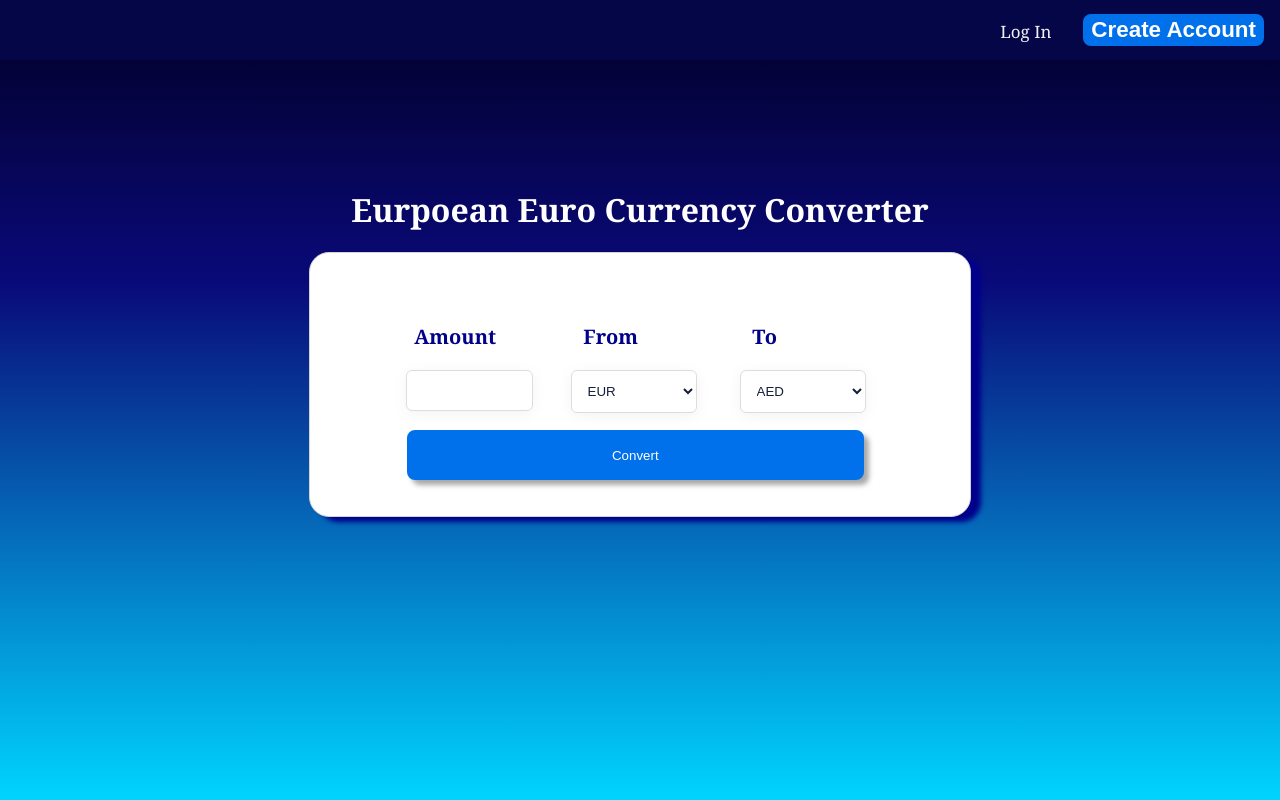
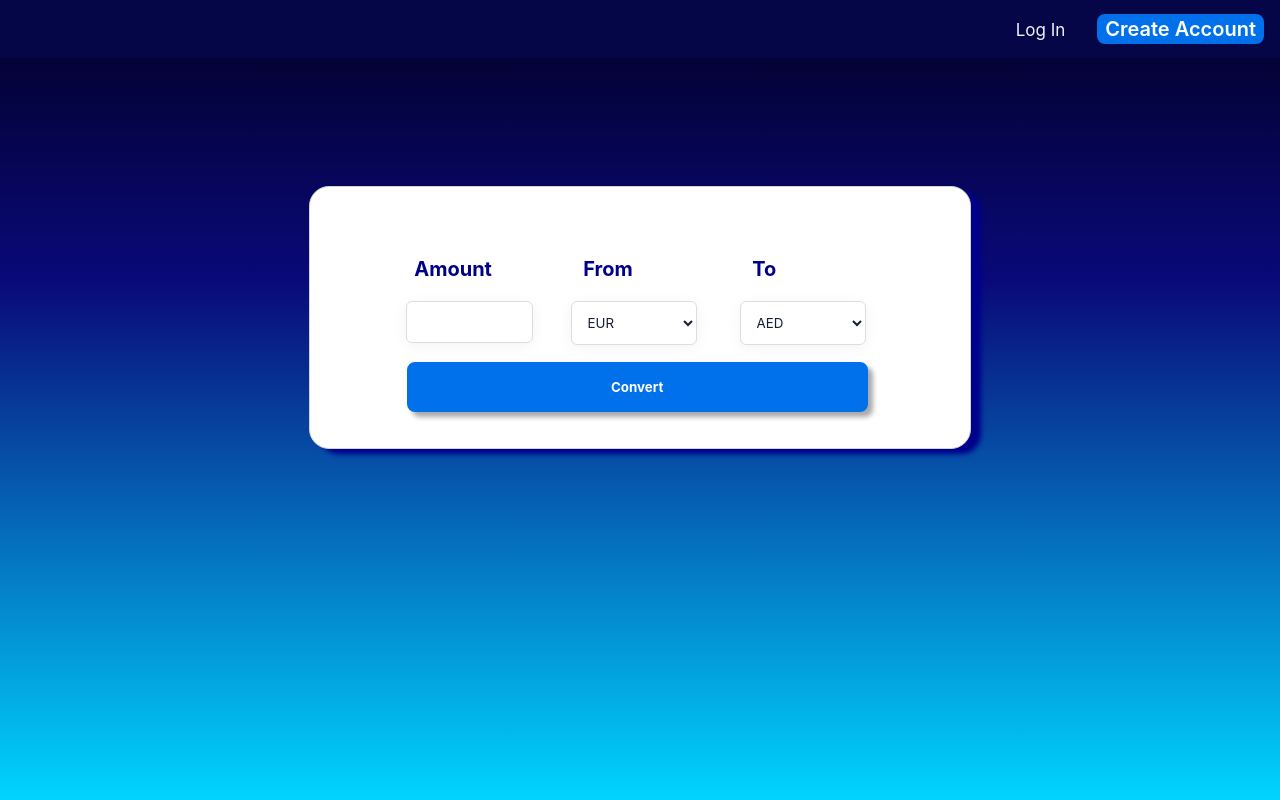
Before and after one commit to smilleeymilleey/WhisbiLandingPage, a website: page index.html in a window 1280 px wide. Drawn offline with Linux system fonts and the light colour scheme.

Commit message:
cleaned up html easier to read

```diff
--- a/css/style.css
+++ b/css/style.css
@@ -1,3 +1,8 @@
+
+*{
+  font-family: Inter, sans-serif;
+}
+
 html,
 body {
   height: 100vh;
@@ -6,7 +11,6 @@ body {
   justify-content: center;
   align-items: center;
   overflow-x: hidden;
-  font-family: Cambria, Cochin, Georgia, Times, 'Times New Roman', serif;
 }
 
 .container {
@@ -48,7 +52,6 @@ body {
 
 #date {
   color: darkgray;
-
 }
 
 .padding {
@@ -79,7 +82,6 @@ body {
 
 .custom-select {
   position: relative;
-  font-family: Arial;
   border-radius: 5px;
   box-shadow: 3px 3px 5px lightgrey;
 }
@@ -121,7 +123,7 @@ body {
 }
 
 .btn {
-  width: 120%;
+  width: 121%;
   height: 50px;
   border-color:rgb(0, 113, 235);
   border-style: solid;
@@ -129,6 +131,7 @@ body {
   background-color:rgb(0, 113, 235);
   color: white;
   box-shadow: 5px 5px 5px darkgrey;
+  font-weight: bold;
 
 }
 
@@ -172,7 +175,7 @@ body {
   text-align: center;
   text-decoration: none;
   transition-duration: 0.3s;
-  font-size: 1.4rem;
+  font-size: 20px;
   color: rgb(255, 255, 255);
   background: rgb(0, 113, 235);
   border: 2px solid rgb(0, 113, 235);
--- a/index.html
+++ b/index.html
@@ -6,6 +6,7 @@
     <meta name="viewport" content="width=device-width, initial-scale=1.0">
     <title>Document</title>
     <link rel="stylesheet" type="text/css" href="/css/style.css">
+
 </head>
 <body>
     <div class="container">
@@ -19,7 +20,7 @@
             </a>
         </div>
         <div class="titleContainer">
-            <h1 class="title">Eurpoean Euro Currency Converter</h1>
+            <title class="title">Eurpoean Euro Currency Converter</title>
         </div>
         <div class="convertor-card">
             <div class="card-container">
@@ -45,16 +46,12 @@
                 </div>
              </div>
             <div class="newContainer">
-
-        <!-- new amount -->
                 <h3 id="start"></h3>
                 <h2 id="convertedAmount"></h2>
-            <!-- exchange rate -->
                 <p class="text" id="conversionRate"></p>
                 <div class="row2">
                     <button class="btn" onclick="getRates()" id="convertButton">Convert</button>
                 </div>
-            <!-- date -->
                 <p id="date"></p>
             </div>
         </div>
```
Also changed, not shown: app.js (+0 -10 lines). Lines whose indentation alone changed are shown as unchanged.
